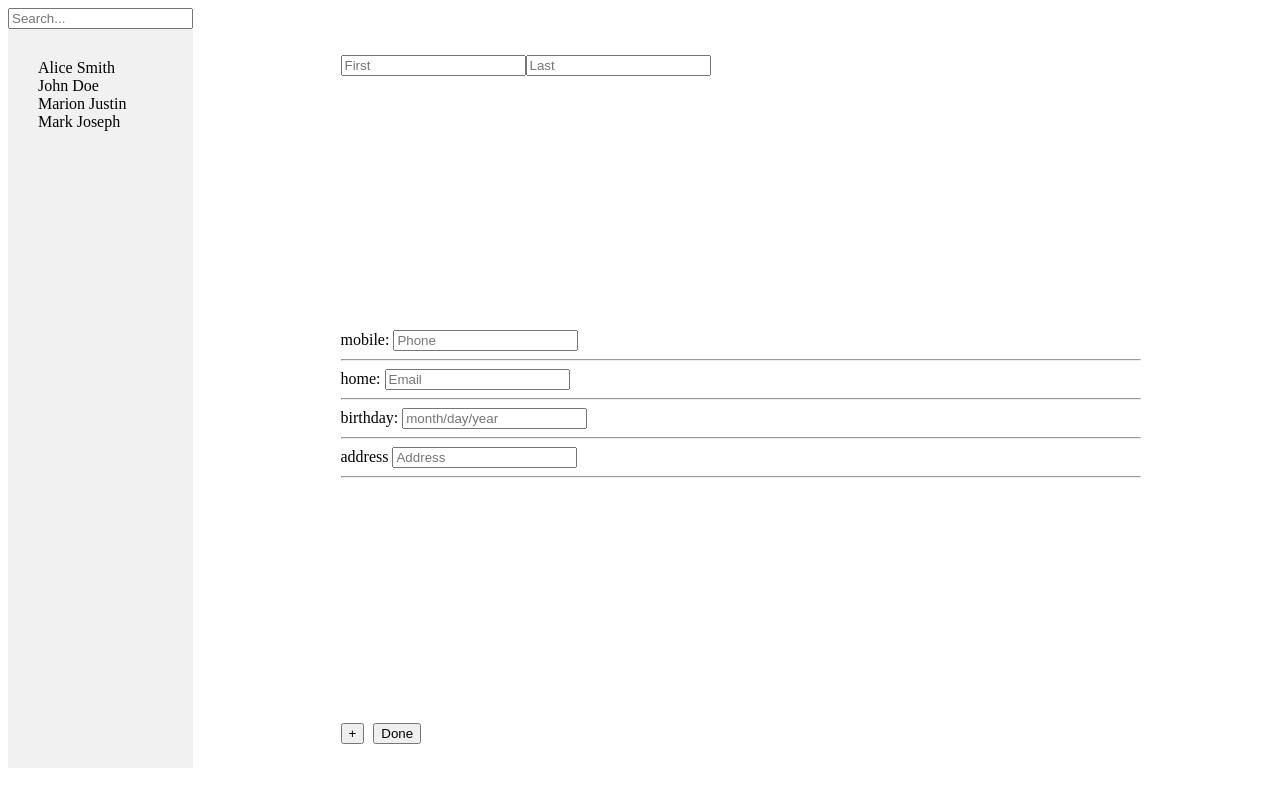
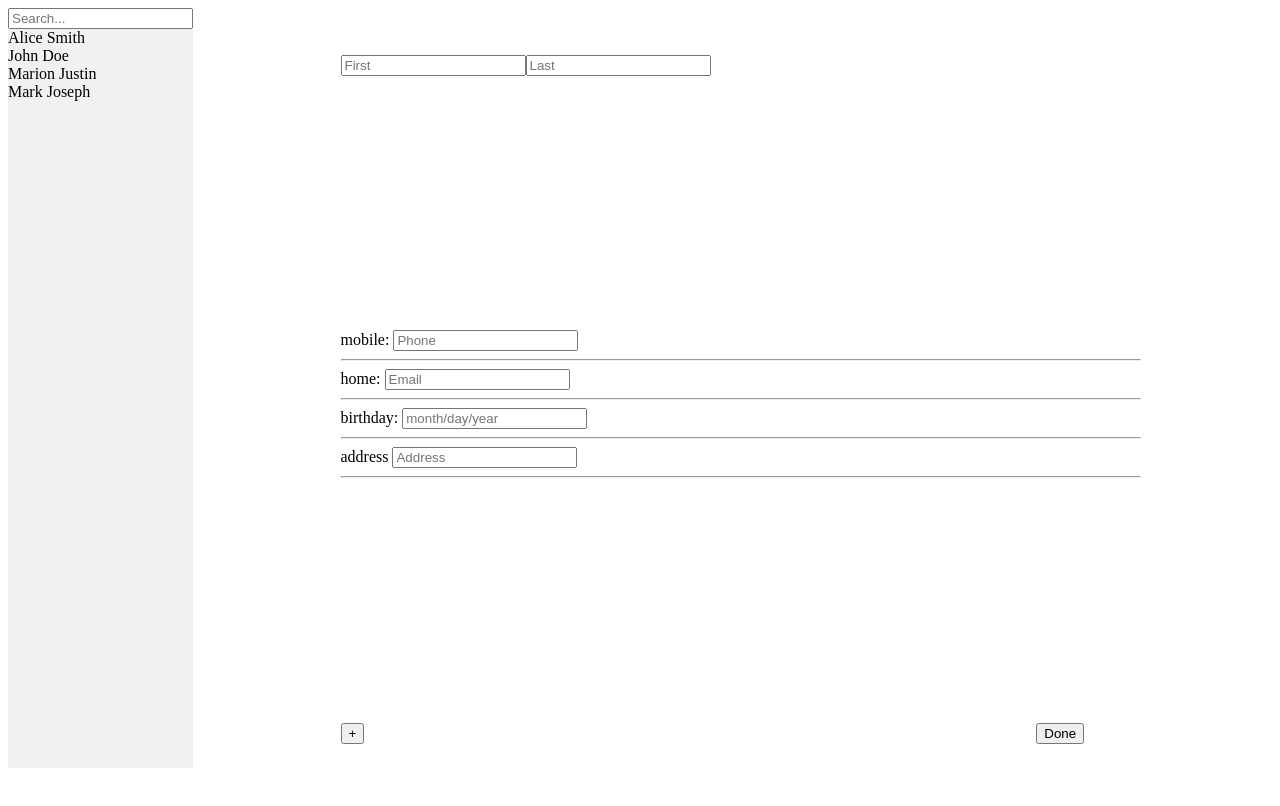
Before and after one commit to andkhong/contacts, a React (Create React App) app: page /add in a window 1280 px wide. Built offline with nearby package versions, Linux system fonts and the light colour scheme.

Commit message:
fixed search/list components

```diff
--- a/src/components/Add/index.tsx
+++ b/src/components/Add/index.tsx
@@ -68,7 +68,7 @@ class Add extends React.Component<any, AddState> {
                 </div>
                 <div className="footer">
                     <div className="addBtn"> <Link to="/add"> <button> + </button> </Link> </div>
-                    <div className="dltBtn">
+                    <div className="edtBtn">
                         <Link to="/"> <button onClick={this.checkState}> Done </button> </Link>
                     </div>
                 </div>
--- a/src/components/List/index.tsx
+++ b/src/components/List/index.tsx
@@ -21,14 +21,40 @@ const mapDispatchToProps = (dispatch: Dispatch<listDispatch.SelectContact>) => {
   };
 };
 
-function List ({ contacts, selectPerson }: ListProps) {
-  const names = contacts.sort((a, b) => a.firstName > b.firstName ? 1 : -1)
+class List extends React.Component<any, any> {
+  constructor(props: any) {
+    super(props);
+    this.state = { filter: '' };
+  }
+
+  buildList(){
+    const { contacts, selectPerson } = this.props;
+    const { filter } = this.state;
+    const names = contacts
+        .filter((check: any) => (check.firstName + check.lastName).includes(filter))
+        .sort((a: SelectedProps, b: SelectedProps) => a.firstName > b.firstName ? 1 : -1)
         .map((item: SelectedProps, index: number) => (
           <li key={index} onClick={() => selectPerson(index)}>
             <Link style={linkStyle} to="/detail">{item.firstName} {item.lastName}</Link>
           </li>
         ));
-  return <div className="list"> {names} </div>;
+    return names;
+  }
+
+  render() {
+    return (
+      <div>
+        <input
+          type="search"
+          placeholder="Search..."
+          value={this.state.filter}
+          onChange={(e) => this.setState({ filter: e.target.value })}
+        />
+        {this.buildList()}
+      </div>
+    );
+  }
+
 }
 
 // Styling Links are awkward, Inline style is recommended in this case
@@ -42,3 +68,13 @@ export default connect(
     mapStateToProps,
     mapDispatchToProps
 )(List);
+
+// function List ({ children, contacts, selectPerson }: any) {
+//   const names = contacts.sort((a: any, b: any) => a.firstName > b.firstName ? 1 : -1)
+//     .map((item: SelectedProps, index: number) => (
+//       <li key={index} onClick={() => selectPerson(index)}>
+//         <Link style={linkStyle} to="/detail">{item.firstName} {item.lastName}</Link>
+//       </li>
+//   ));
+//   return <div className="list"> {names} </div>;
+// }
--- a/src/components/Search/index.tsx
+++ b/src/components/Search/index.tsx
@@ -1,4 +1,5 @@
 import * as React from 'react';
+import List from './../List/';
 
 interface SearchProps {}
 
@@ -11,15 +12,18 @@ class Search extends React.Component<SearchProps, SearchState> {
         super(props);
         this.state = { filter: '' };
     }
-
     render() {
         return (
+            <div>
                 <input
                     type="search"
                     placeholder="Search..."
                     value={this.state.filter}
                     onChange={(e) => this.setState({ filter: e.target.value })}
                 />
+                <List children={this.state.filter} />
+            </div>
+
         );
     }
 }
--- a/src/components/index.tsx
+++ b/src/components/index.tsx
@@ -1,8 +1,8 @@
 import * as React from 'react';
 import { Route, Switch } from 'react-router-dom';
 
+// import Search from './Search/';
 import List from './List/';
-import Search from './Search/';
 import Empty from './Empty';
 import Detail from './Detail/';
 import Edit from './Edit/';
@@ -11,7 +11,7 @@ import Add from './Add/';
 function App() {
     return (
       <div className="App">
-        <div className="left"> <Search /> <List /> </div>
+        <div className="left"> <List /> </div>
         <Switch>
           <Route exact={true} path="/" component={Empty} />
           <Route path="/detail" component={Detail as any} />
```
Also changed, not shown: 1 other file (tests, documents, lock files or other folders). Lines whose indentation alone changed are shown as unchanged.
